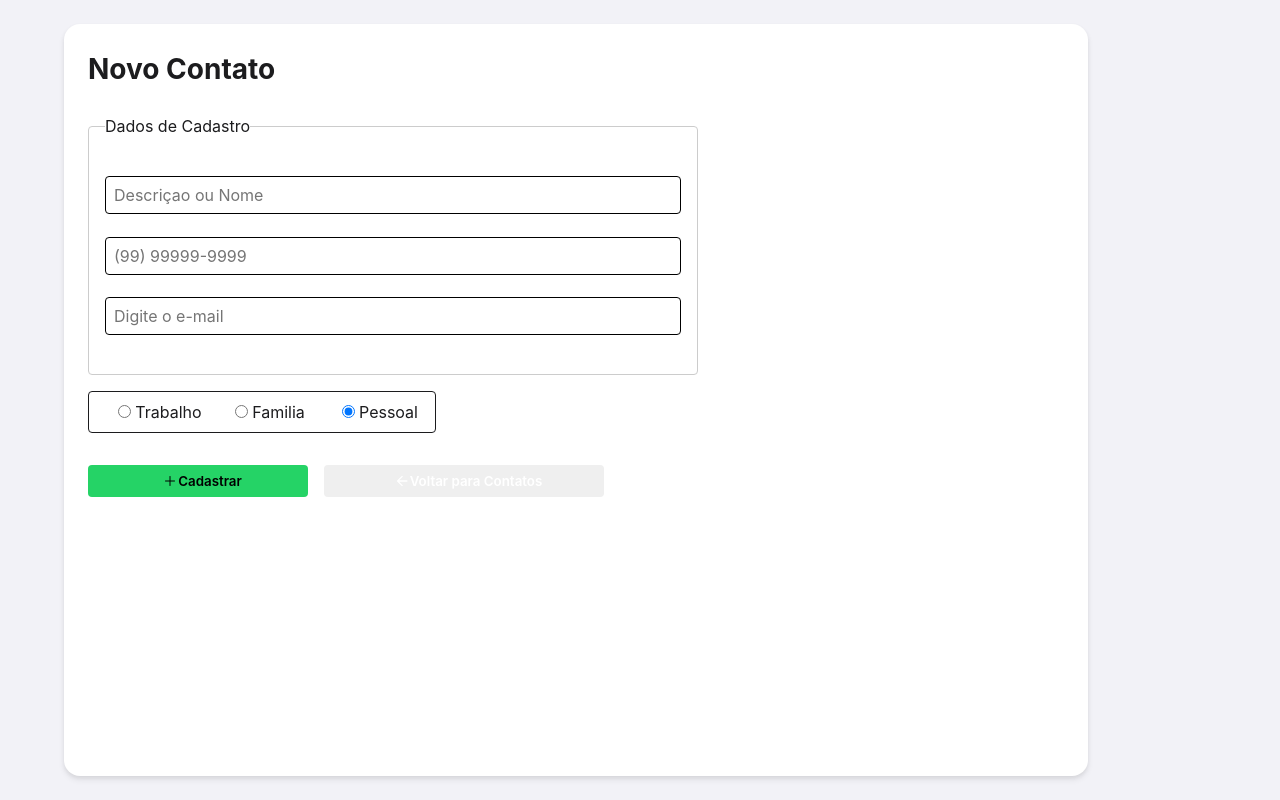
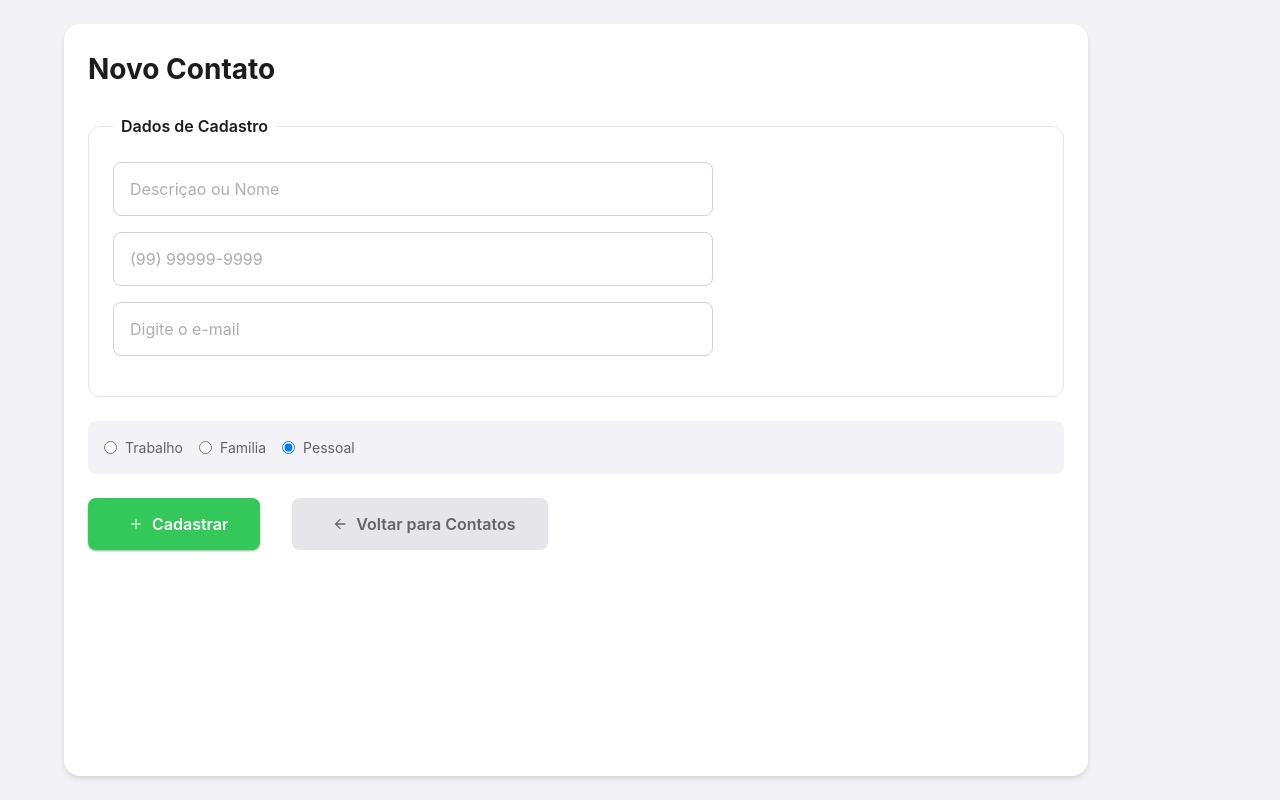
Before and after one commit to kyr1a/contatos-redux, a React (Vite) app: page /cadastro in a window 1280 px wide. Built offline with nearby package versions, Linux system fonts and the light colour scheme; the HTML template or start-up script is replaced by a standard one.

Commit message:
Update styles.ts

```diff
--- a/src/containers/Formulario/styles.ts
+++ b/src/containers/Formulario/styles.ts
@@ -1,82 +1,124 @@
 import styled from 'styled-components'
-import variaveis from '../../styles/variaveis'
+import variables from '../../styles/variaveis'
 
 export const Dados = styled.input`
-  font-size: 1rem;
-  display: block;
+  width: 100%;
   max-width: 600px;
-  width: 100%;
-  border-radius: 4px;
-  border: none;
-  padding: 0.5rem;
-  margin-block: 1.4rem;
-  background-color: ${variaveis.cor11};
-  border: 1px solid ${variaveis.cor7};
+  padding: ${variables.spacing.md};
+  border: 1px solid ${variables.gray300};
+  border-radius: ${variables.borderRadius.sm};
+  font-size: 16px;
+  background-color: ${variables.systemBackground};
+  margin-bottom: ${variables.spacing.md};
+  transition: all 0.2s ease;
+
+  &:focus {
+    outline: none;
+    border-color: ${variables.primary};
+    box-shadow: 0 0 0 3px rgba(0, 122, 255, 0.1);
+  }
+
+  &::placeholder {
+    color: ${variables.gray500};
+  }
 `
 
 export const Fild = styled.fieldset`
-  padding: 1rem;
-  border-radius: 4px;
-  border: 1px solid #ccc;
-  max-width: 610px;
-  width: 100%;
+  border: 1px solid ${variables.gray200};
+  border-radius: ${variables.borderRadius.md};
+  padding: ${variables.spacing.lg};
+  margin-bottom: ${variables.spacing.lg};
+  background-color: ${variables.systemBackground};
+
+  legend {
+    padding: 0 ${variables.spacing.sm};
+    font-weight: 600;
+    color: ${variables.gray900};
+  }
 `
 
 export const AreaTag = styled.div`
-  margin-block: 1rem;
-  padding: 0.5rem;
-  border-radius: 4px;
-  border: 1px solid ${variaveis.cor7};
-  width: min-content;
+  display: flex;
+  gap: ${variables.spacing.md};
+  padding: ${variables.spacing.md};
+  background-color: ${variables.gray100};
+  border-radius: ${variables.borderRadius.sm};
+  margin-bottom: ${variables.spacing.lg};
+  flex-wrap: wrap;
+
+  @media (max-width: 768px) {
+    flex-direction: column;
+    gap: ${variables.spacing.sm};
+  }
+`
+
+export const Opcao = styled.div`
   display: flex;
   align-items: center;
+
+  input[type="radio"] {
+    margin-right: ${variables.spacing.sm};
+    accent-color: ${variables.primary};
+  }
+
   label {
-    margin-left: 0.25rem;
-  }
-  input {
-    margin-left: 1rem;
+    font-size: 14px;
+    color: ${variables.gray700};
+    cursor: pointer;
   }
 `
+
 export const BtnCadastro = styled.button`
   display: flex;
+  align-items: center;
   justify-content: center;
-  width: 220px;
-  margin-block: 1rem;
-  padding: 8px 36px;
-  border-radius: 4px;
-  background-color: #25d366;
+  padding: ${variables.spacing.md} ${variables.spacing.xl};
+  background-color: ${variables.secondary};
+  color: ${variables.white};
+  border-radius: ${variables.borderRadius.sm};
+  font-size: 16px;
   font-weight: 600;
-  cursor: pointer;
+  margin-right: ${variables.spacing.md};
+  box-shadow: ${variables.shadow.sm};
+  transition: all 0.2s ease;
+
+  &:hover {
+    background-color: #28A745;
+    transform: translateY(-2px);
+    box-shadow: ${variables.shadow.md};
+  }
+
+  &:active {
+    transform: translateY(0);
+  }
+
+  svg {
+    margin-right: ${variables.spacing.sm};
+  }
 `
 
 export const BacktoPage = styled.button`
-  display: inline-block;
-  color: white;
-  text-decoration: none;
+  display: flex;
+  align-items: center;
   justify-content: center;
-  align-items: center;
-    width: 280px;
-  margin-block: 1rem;
-  padding: 8px 24px;
-  border-radius: 4px;
-  background-color: ${variaveis.cor3};
+  padding: ${variables.spacing.md} ${variables.spacing.xl};
+  background-color: ${variables.gray200};
+  color: ${variables.gray700};
+  border-radius: ${variables.borderRadius.sm};
+  font-size: 16px;
   font-weight: 600;
-  a {
-    text-decoration: none!important;
+  transition: all 0.2s ease;
+
+  &:hover {
+    background-color: ${variables.gray300};
+    transform: translateY(-2px);
   }
 
+  &:active {
+    transform: translateY(0);
+  }
 
-
-
-`
-export const Opcao = styled.div`
-  display: flex;
-  justify-content: center;
-  align-items: center;
-  min-width: 110px;
-  @media (max-width: 780px) {
-    label {
-      font-size: 12px;
-    }
+  svg {
+    margin-right: ${variables.spacing.sm};
   }
 `
```
